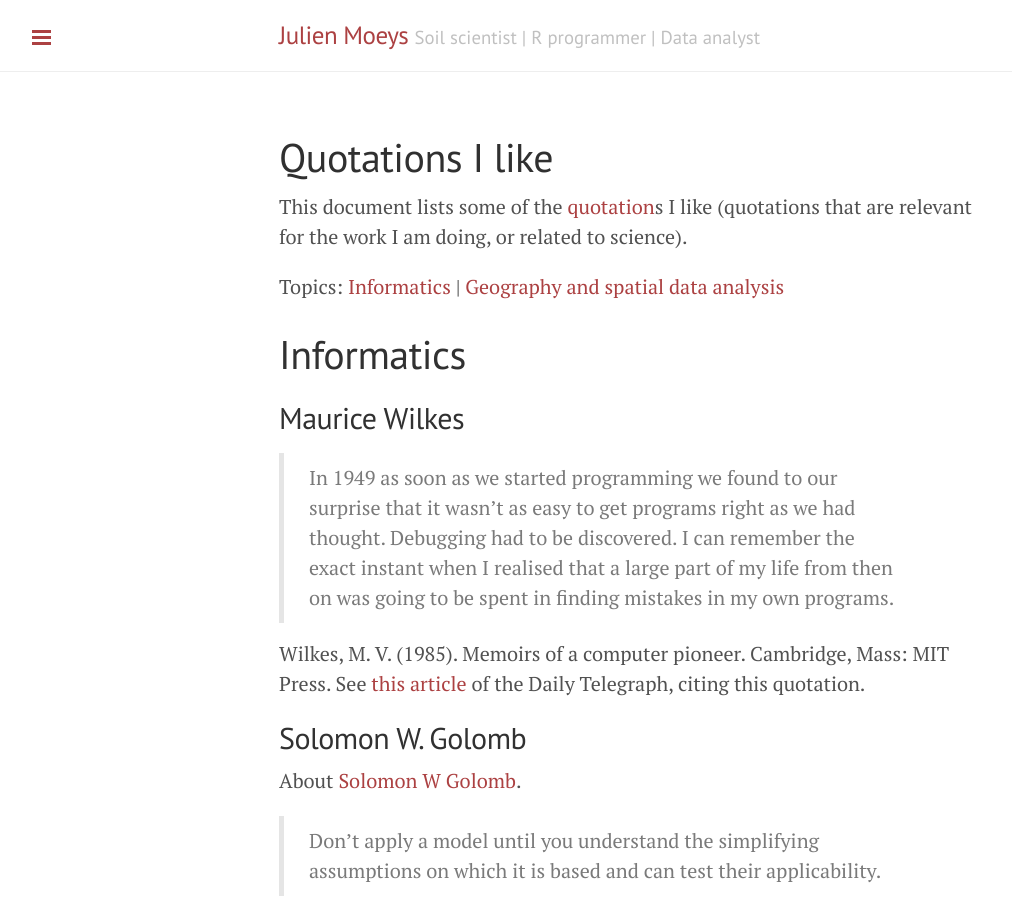
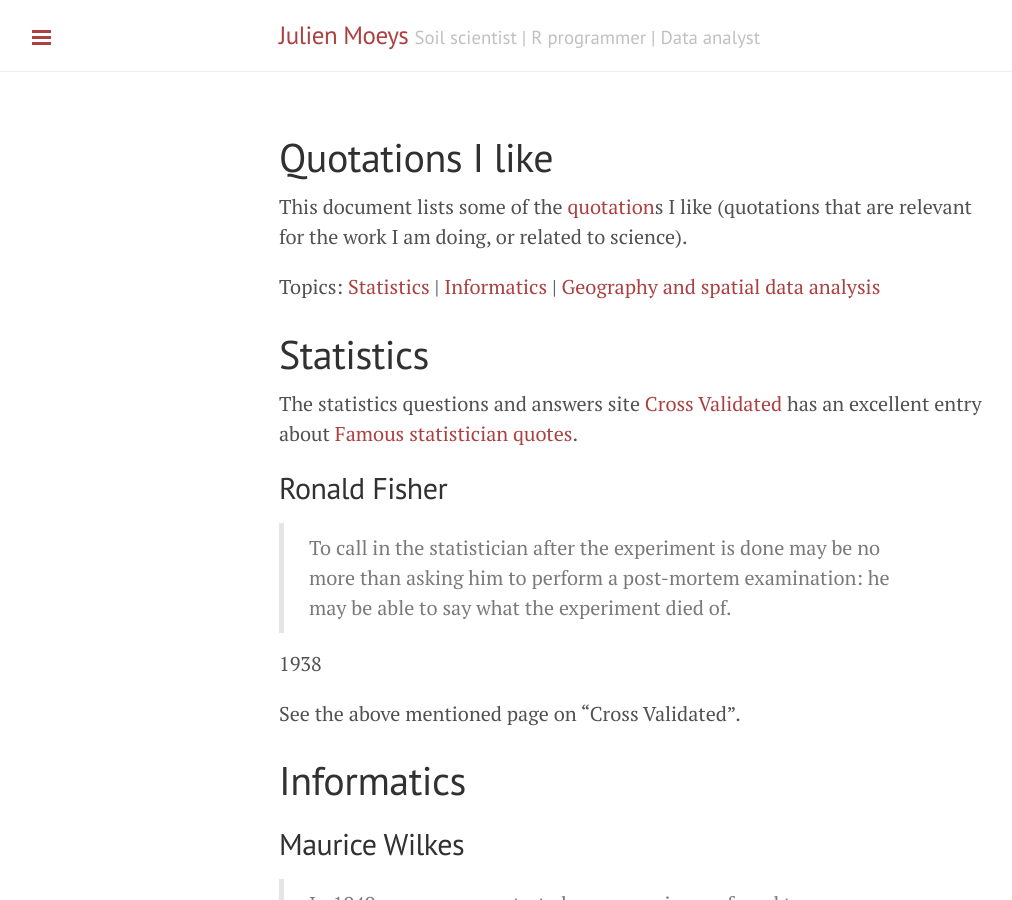
Before and after one commit to julienmoeys/julienmoeys.github.io, a Jekyll site: the page built from en/Quotations.md, in a window 1280 px wide and 900 px high. Shown: the whole window, without its empty margins (1-1013 px from the left). Built offline with Jekyll 4.4.1, drawn with Linux system fonts in a browser that asks for light colours; Markdown is read by kramdown in place of the engine named in the settings.

Commit message:
new stats quotations

```diff
--- a/en/Quotations.md
+++ b/en/Quotations.md
@@ -8,8 +8,30 @@ longtitle: Quotations I like
 This document lists some of the [quotation][]s I like (quotations
 that are relevant for the work I am doing, or related to science).
 
-Topics: [Informatics](#informatics) | [Geography and spatial data
+Topics: [Statistics](#stat) | [Informatics](#informatics) | [Geography and spatial data
 analysis](#geography)
+
+
+
+Statistics
+==========
+
+The statistics questions and answers site [Cross
+Validated](http://stats.stackexchange.com/) has an excellent entry
+about [Famous statistician quotes][famousStatQuote].
+
+
+
+Ronald Fisher
+-------------
+
+> To call in the statistician after the experiment is done may be
+> no more than asking him to perform a post-mortem examination:
+> he may be able to say what the experiment died of.
+
+1938
+
+See the above mentioned page on "Cross Validated".
 
 
 
@@ -119,13 +141,14 @@ by Solomon W. Golomb.
 
 
 <!-- List of links -->
-[quotation]:     https://en.wikipedia.org/wiki/Quotation                     "Quotation (Wikipedia)"
-[mapterritory]:  http://en.wikipedia.org/wiki/Map%E2%80%93territory_relation "Map–territory relation (Wikipedia)"
-[MauriceWilkes]: http://www.telegraph.co.uk/news/obituaries/technology-obituaries/8171435/Professor-Sir-Maurice-Wilkes.html "Maurice Wilkes obituary (Daily Telegraph)"
-[SolomonGolomb]: http://dx.doi.org/10.1109/TR.1971.5216113 "Solomon Golomb Mathematical models: Uses and limitations"
-[KJAstrom]:      http://www.college-de-france.fr/site/gerard-berry/seminar-2014-03-19-17h00.htm
-[RFortunes]:     http://cran.r-project.org/web/packages/fortunes/vignettes/fortunes.pdf "R Fortunes vignette on CRAN"
-[GettingRid]:    http://www-sop.inria.fr/members/Gerard.Berry/VideosEdinburgh/GETTING_RID_H264_768kbit.mp4 "Getting Rid of Bugs - video (Gérard Berry)"
-[GerardBerry]:   http://www-sop.inria.fr/members/Gerard.Berry/ "Gérard Berry’s Home Page"
-[SevenKeys]:     http://idea.ed.ac.uk/future/ "Seven Keys to the Digital Future (conference)"
-[SevenKeys2]:    http://www.royalsoced.org.uk/cms/files/events/reports/2009-2010/berry_bishop_final.pdf "Seven Keys to the Digital Future (transcript)"
+[quotation]:       https://en.wikipedia.org/wiki/Quotation                     "Quotation (Wikipedia)"
+[mapterritory]:    http://en.wikipedia.org/wiki/Map%E2%80%93territory_relation "Map–territory relation (Wikipedia)"
+[MauriceWilkes]:   http://www.telegraph.co.uk/news/obituaries/technology-obituaries/8171435/Professor-Sir-Maurice-Wilkes.html "Maurice Wilkes obituary (Daily Telegraph)"
+[SolomonGolomb]:   http://dx.doi.org/10.1109/TR.1971.5216113 "Solomon Golomb Mathematical models: Uses and limitations"
+[KJAstrom]:        http://www.college-de-france.fr/site/gerard-berry/seminar-2014-03-19-17h00.htm
+[RFortunes]:       http://cran.r-project.org/web/packages/fortunes/vignettes/fortunes.pdf "R Fortunes vignette on CRAN"
+[GettingRid]:      http://www-sop.inria.fr/members/Gerard.Berry/VideosEdinburgh/GETTING_RID_H264_768kbit.mp4 "Getting Rid of Bugs - video (Gérard Berry)"
+[GerardBerry]:     http://www-sop.inria.fr/members/Gerard.Berry/ "Gérard Berry’s Home Page"
+[SevenKeys]:       http://idea.ed.ac.uk/future/ "Seven Keys to the Digital Future (conference)"
+[SevenKeys2]:      http://www.royalsoced.org.uk/cms/files/events/reports/2009-2010/berry_bishop_final.pdf "Seven Keys to the Digital Future (transcript)"
+[famousStatQuote]: http://stats.stackexchange.com/questions/726/famous-statistician-quotes "Famous statistician quotes (Cross Validated)"
```
